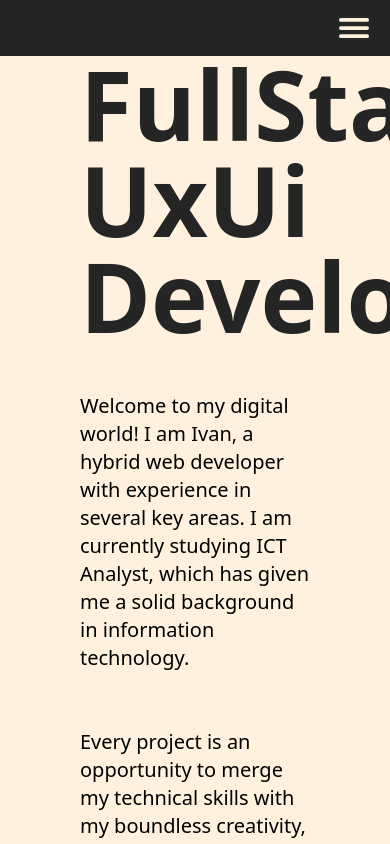
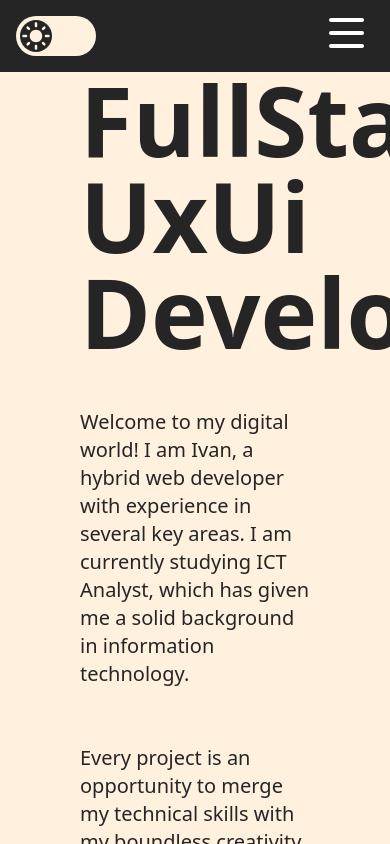
Before and after one commit to ivanlitt8/remastered-portfolio, a Next.js app: page / in a window 390 px wide. Shown: the top 844 px of the page. Built offline with nearby package versions, Linux system fonts and the light colour scheme.

Commit message:
BurguerButton and responsive functionality of Navbar

```diff
--- a/app/page.tsx
+++ b/app/page.tsx
@@ -26,7 +26,11 @@ export default function Home() {
       </h1>
       <br />
       <br />
-      <div className="mx-20 text-xl font-medium">
+      <div
+        className={`mx-20 text-xl font-medium ${
+          isDarkMode ? "text-secondaryDark" : "text-secondaryLight"
+        }`}
+      >
         <p>
           Welcome to my digital world! I am Ivan, a hybrid web developer with
           experience in several key areas. I am currently studying ICT Analyst,
@@ -158,21 +162,25 @@ export default function Home() {
       </h2>
       <br />
       <br />
-      <p className=" mx-20 text-xl font-medium">
+      <p
+        className={`mx-20 text-xl font-medium ${
+          isDarkMode ? "text-secondaryDark" : "text-secondaryLight"
+        }`}
+      >
         Do you have a question or an idea in mind? I am here to help you! Feel
         free to contact me via email. I look forward to hearing your thoughts
         and collaborating on your next project.
       </p>
       <br />
       <br />
-      <div className="my-10 flex justify-center">
+      {/* <div className="my-10 flex justify-center">
         <GenericButton
           onClick={handleClick}
           label="Drop me an email"
           icon="send"
           uppercase={false}
         />
-      </div>
+      </div> */}
     </body>
   );
 }
--- /dev/null
+++ b/components/BurguerButton.jsx
@@ -0,0 +1,72 @@
+import React from "react";
+import styled from "styled-components";
+
+function BurguerButton(props) {
+  return (
+    <Burguer>
+      <div
+        onClick={props.handleClick}
+        className={`icon nav-icon-5 ${props.clicked ? "open" : ""}`}
+      >
+        <span></span>
+        <span></span>
+        <span></span>
+      </div>
+    </Burguer>
+  );
+}
+
+export default BurguerButton;
+
+const Burguer = styled.div`
+  .nav-icon-5 {
+    width: 35px;
+    height: 30px;
+    margin: 10px 10px;
+    position: relative;
+    cursor: pointer;
+    display: inline-block;
+  }
+  .nav-icon-5 span {
+    background-color: #fff;
+    position: absolute;
+    border-radius: 2px;
+    transition: 0.3s cubic-bezier(0.8, 0.5, 0.2, 1.4);
+    width: 100%;
+    height: 4px;
+    transition-duration: 500ms;
+  }
+  .nav-icon-5 span:nth-child(1) {
+    top: 0px;
+    left: 0px;
+  }
+  .nav-icon-5 span:nth-child(2) {
+    top: 13px;
+    left: 0px;
+    opacity: 1;
+  }
+  .nav-icon-5 span:nth-child(3) {
+    bottom: 0px;
+    left: 0px;
+  }
+  .nav-icon-5:not(.open):hover span:nth-child(1) {
+    transform: rotate(-3deg) scaleY(1.1);
+  }
+  .nav-icon-5:not(.open):hover span:nth-child(2) {
+    transform: rotate(3deg) scaleY(1.1);
+  }
+  .nav-icon-5:not(.open):hover span:nth-child(3) {
+    transform: rotate(-4deg) scaleY(1.1);
+  }
+  .nav-icon-5.open span:nth-child(1) {
+    transform: rotate(45deg);
+    top: 13px;
+  }
+  .nav-icon-5.open span:nth-child(2) {
+    opacity: 0;
+  }
+  .nav-icon-5.open span:nth-child(3) {
+    transform: rotate(-45deg);
+    top: 13px;
+  }
+`;
--- a/components/Navbar.jsx
+++ b/components/Navbar.jsx
@@ -1,11 +1,19 @@
-import React from "react";
+import React, { useState } from "react";
 import Link from "next/link";
 import Toggle from "./Toggle";
 import Icon from "./Icon";
+import BurguerButton from "./BurguerButton";
+import styled from "styled-components";
+
 import { useTheme } from "@/context/ThemeContext";
 
 const Navbar = () => {
   const { isDarkMode } = useTheme();
+  const [clicked, setClicked] = useState(false);
+
+  const handleClick = () => {
+    setClicked(!clicked);
+  };
 
   return (
     <nav
@@ -13,25 +21,32 @@ const Navbar = () => {
         isDarkMode ? "bg-primaryDark borderBottomDark" : "bg-secondaryLight"
       }`}
     >
-      {/* Toggle de tema a la izquierda */}
-      <div className="hidden md:flex items-center">
+      <div className="z-20">
         <Toggle />
       </div>
 
-      {/* Secciones de la navbar */}
+      <NavConteiner>
+        <div className={`links ${clicked ? "active" : ""}`}>
           <div
-        className={`hidden md:flex items-center  text-xl font-bold space-x-4 ml-auto mr-8 ${
+            className={`flex items-center text-xl font-bold space-x-4 ml-auto mr-8 ${
               isDarkMode ? "text-secondaryDark" : "text-primaryLight"
-        }`}
+            } flex-col md:flex-row`}
           >
-        <Link href="/about">About</Link>
-        <Link href="/contact">Contact</Link>
-        <Link href="/projects">Projects </Link>
-        <Link href="/services">Services </Link>
-      </div>
+            <Link href="/about" onClick={handleClick}>
+              <span>About</span>
+            </Link>
+            <Link href="/contact" onClick={handleClick}>
+              <span>Contact</span>
+            </Link>
+            <Link href="/projects" onClick={handleClick}>
+              <span>Projects</span>
+            </Link>
+            <Link href="/services" onClick={handleClick}>
+              <span>Services</span>
+            </Link>
 
             {/* Iconos a la derecha */}
-      <div className="hidden md:flex items-center space-x-4">
+            <div className="flex items-center space-x-4">
               <Icon
                 iconName="github"
                 color={isDarkMode ? "#C1CCD6" : "#FFF1DD"}
@@ -43,15 +58,71 @@ const Navbar = () => {
                 size={30}
               ></Icon>
             </div>
-      <div className="md:hidden ml-auto cursor-pointer">
-        <Icon
-          iconName="menu"
-          color={isDarkMode ? "#C1CCD6" : "#FFF1DD"}
-          size={40}
-        />
+          </div>
+        </div>
+        <BgMenu
+          className={`initial ${clicked ? "active" : ""}`}
+          isDarkMode={isDarkMode}
+        ></BgMenu>
+      </NavConteiner>
+      <div className="md:hidden ml-auto cursor-pointer z-20">
+        <BurguerButton clicked={clicked} handleClick={handleClick} />
       </div>
     </nav>
   );
 };
 
 export default Navbar;
+
+const NavConteiner = styled.nav`
+  .links {
+    z-index: 10;
+    position: absolute;
+    top: -700px;
+    left: -2000px;
+    right: 0;
+    margin-left: auto;
+    margin-right: auto;
+    text-align: center;
+    transition: all 0.5s ease;
+    @media (min-width: 768px) {
+      position: initial;
+      margin: 0;
+      span {
+        display: inline;
+      }
+    }
+  }
+
+  .links.active {
+    width: 100%;
+    position: absolute;
+    display: block;
+    margin-left: auto;
+    margin-right: auto;
+    top: 30%;
+    right: 0;
+    left: 0;
+    text-align: center;
+    span {
+      font-size: 2rem;
+      line-height: 4rem;
+    }
+  }
+`;
+const BgMenu = styled.div`
+  position: absolute;
+  background: ${(props) => (props.isDarkMode ? "#272329" : "#252525")};
+  top: -1000px;
+  left: -1000px;
+  width: 100%;
+  height: 100%;
+  z-index: 1;
+  transition: all 0.6s ease;
+  &.active {
+    top: -0px;
+    left: 0px;
+    width: 100%;
+    height: 100%;
+  }
+`;
```
Also changed, not shown: components/Icon.jsx (+18 -18 lines). Lines whose indentation alone changed are shown as unchanged.
